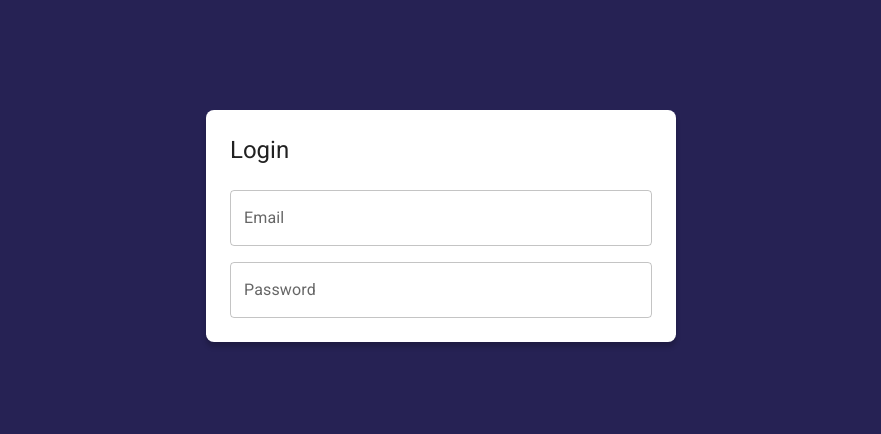
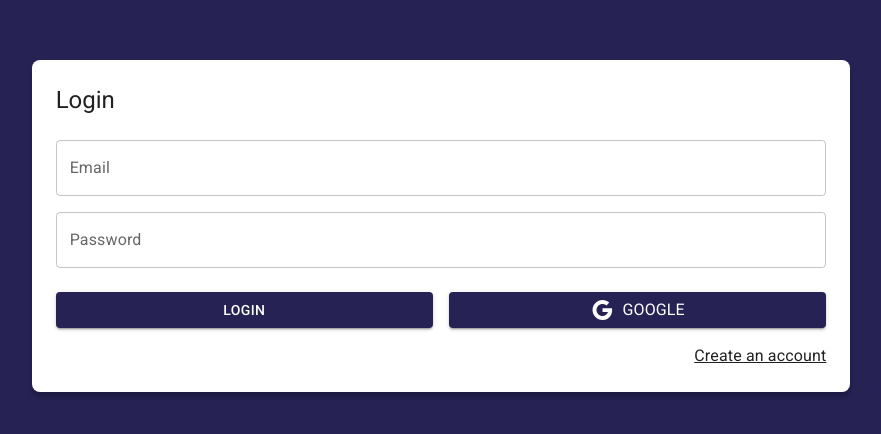
Before and after one commit to Lanzarot98/journal-app-react, a React (Vite) app: page /auth/login in a window 1280 px wide. Shown: the part 174-608 px from the top of the page, without its empty margins (199-1080 px from the left). Built offline with nearby package versions, Linux system fonts and the light colour scheme.

Commit message:
LoginPage - design without Layout - part 2

```diff
--- a/src/auth/pages/LoginPage.jsx
+++ b/src/auth/pages/LoginPage.jsx
@@ -1,4 +1,6 @@
-import { Grid, TextField, Typography } from "@mui/material"
+import { Link as RouterLink } from 'react-router-dom';
+import { Google } from '@mui/icons-material';
+import { Button, Grid, Link, TextField, Typography } from '@mui/material';
 
 
 export const LoginPage = () => {
@@ -37,6 +39,26 @@
               />
             </Grid>
 
+            <Grid container spacing={ 2 } sx={{ mb: 2, mt: 1 }}>
+              <Grid item xs={ 12 } sm={ 6 }>
+                <Button variant="contained" fullWidth>
+                  Login
+                </Button>
+              </Grid>
+              <Grid item xs={ 12 } sm={ 6 }>
+                <Button variant="contained" fullWidth>
+                  <Google />
+                  <Typography sx={{ ml: 1 }}>Google</Typography>
+                </Button>
+              </Grid>
+            </Grid>
+
+            <Grid container direction='row' justifyContent='end'>
+              <Link component={ RouterLink } color='inherit' to='/auth/register'>
+                Create an account
+              </Link>
+            </Grid>
+
           </Grid>
 
         </form>
```
